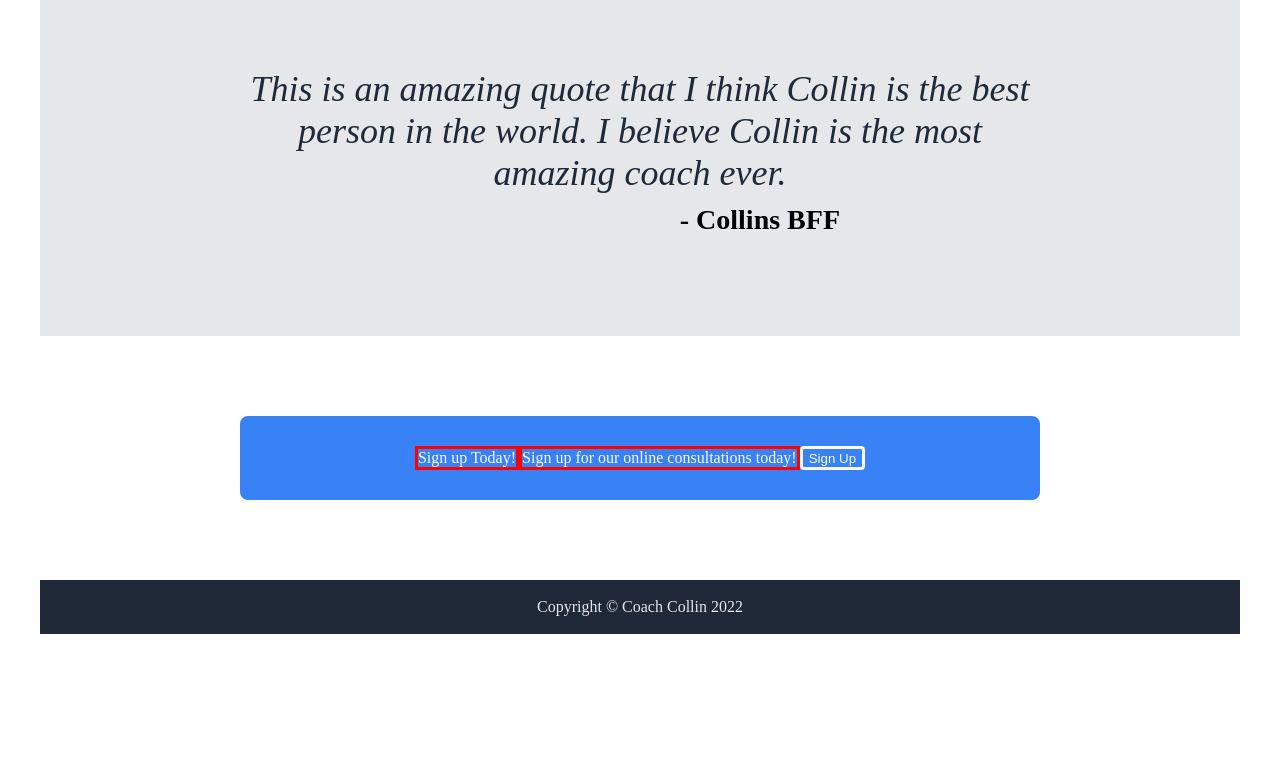
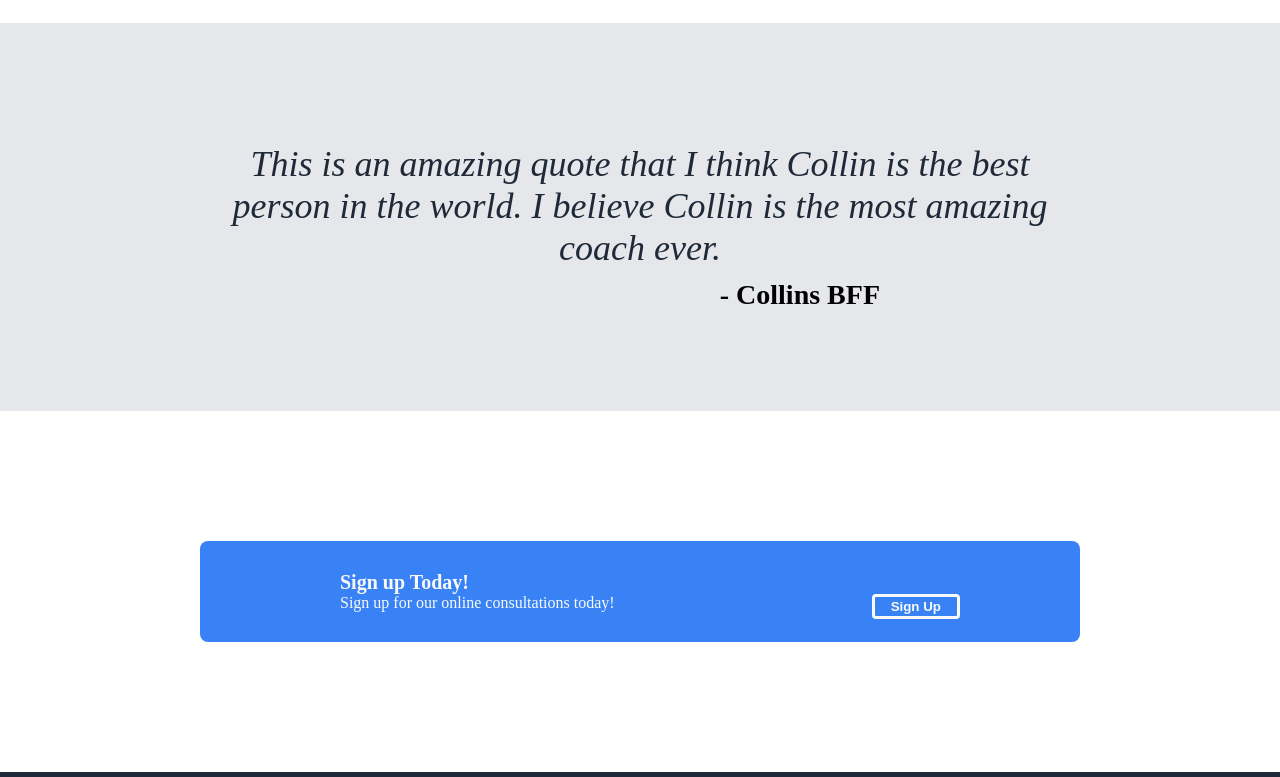
Before and after one commit to cmaccabe/cmaccabe, a plain HTML site: page index.html in a window 1280 px wide. Shown: the part 611-1388 px from the top of the page. Before the commit the page ends 1245 px from the top, so only its background shows below. Drawn offline with Linux system fonts and the light colour scheme.

Commit message:
Finished format of call to action

```diff
--- a/styles.css
+++ b/styles.css
@@ -1,6 +1,6 @@
 body {
     width: 100%;
-    max-width: 1200px;
+    max-width: 100%;
     margin: 0 auto;
 }
 
@@ -87,13 +87,14 @@ img {
    color: #f9faf8;
    padding: 8px;
    border-radius: 8px;
+   border: none;
 }
 
 .title {
     justify-content: center;
     text-align: center;
     font-size: 36px;
-    margin: 10px;
+    margin: 40px 0 16px 0;
     font-weight: bold;
     color: #1f2937;
 }
@@ -135,13 +136,16 @@ img {
 }
 
 .container4 {
-    display: flex;
     border-radius: 8px;
     background-color: #3882f6;
-    justify-content: center;
     padding-left: 80px;
-    margin: 80px 200px;
+    margin: 130px 200px;
     padding: 30px 60px;
+}
+
+.header {
+    font-weight: bold;
+    font-size: 20px;
 }
 
 .signup {
@@ -149,11 +153,21 @@ img {
     border: solid #f9faf8;
     border-radius: 4px;
     color: #f9faf8;
+    margin-right: 60px;
+    padding: 2px 16px;
+    float: right;
+    font-weight: bold;
 }
 
 .header, .text2 {
     color: #f9faf8;
-    border: solid red;
+    flex-wrap: wrap;
+    max-width: fit-content;
+    margin-left: 80px;
+}
+
+.text2, .signup {
+    display: inline-block;
 }
 
 .footer {
```
Also changed, not shown: index.html (+1 -0 lines), 1 other file.
